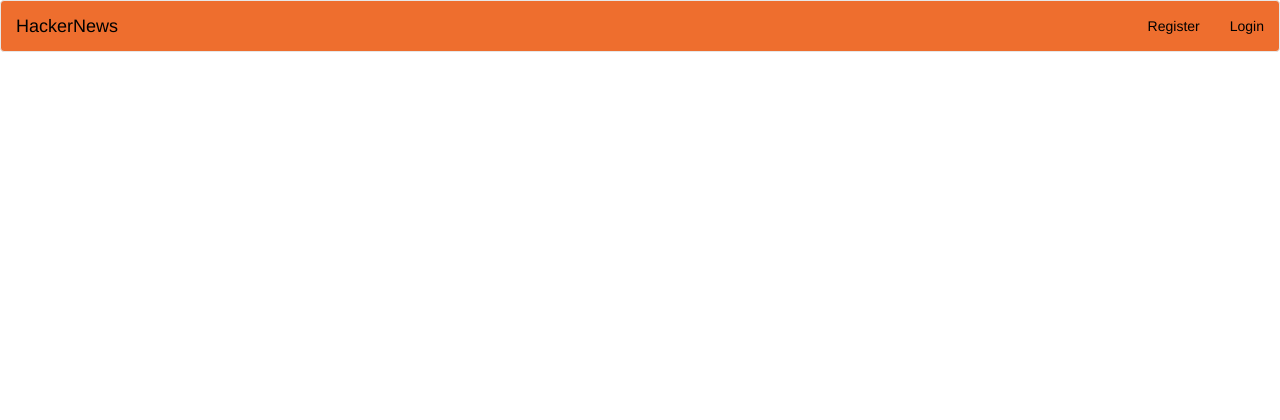
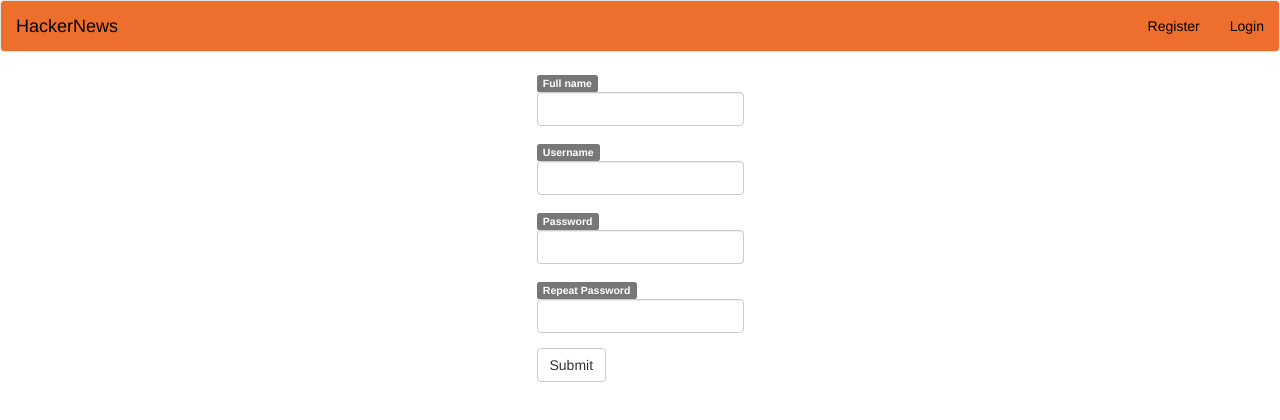
Before and after one commit to Databasserne/HackerNews-Frontend, a React (Create React App) app: page /register in a window 1280 px wide. Shown: the top 420 px of the page. Built offline with nearby package versions, Linux system fonts and the light colour scheme.

Commit message:
Added layout for register

```diff
--- a/src/components/Main.js
+++ b/src/components/Main.js
@@ -3,12 +3,14 @@ import { Route } from 'react-router-dom';
 
 import Posts from './Posts';
 import Login from './Login';
+import Register from './Register';
 
 export default () => {
     return (
         <main>
             <Route exact path="/" component={Posts} />
             <Route path="/login" component={Login} />
+            <Route path="/register" component={Register} />
         </main>
     );
 }
--- /dev/null
+++ b/src/components/Register/Register.js
@@ -0,0 +1,71 @@
+import React, { Component } from 'react';
+import { connect } from 'react-redux';
+
+import './style.css';
+
+class Register extends Component {
+
+    constructor(props) {
+        super(props);
+
+        this.state = { fullName: '', username: '', password: '', repeatPassword: '' };
+
+        this.handleChangeFullname = this.handleChangeFullname.bind(this);
+        this.handleChangeUsername = this.handleChangeUsername.bind(this);
+        this.handleChangePassword = this.handleChangePassword.bind(this);
+        this.handleChangeRepeatPassword = this.handleChangeRepeatPassword.bind(this);
+    }
+
+    handleChangeFullname(event) {
+        this.setState({ fullName: event.target.value });
+    }
+
+    handleChangeUsername(event) {
+        this.setState({ username: event.target.value });
+    }
+
+    handleChangePassword(event) {
+        this.setState({ password: event.target.value });
+    }
+
+    handleChangeRepeatPassword(event) {
+        this.setState({ repeatPassword: event.target.value });
+    }
+
+    handleSubmit(event) {
+        const { fullName, username, password, repeatPassword } = this.state;
+        console.log("Submit:", username, password);
+
+        this.props.login(username, password);
+
+        event.preventDefault();
+    }
+
+    render() {
+        return (
+            <div className="container">
+                <form onSubmit={this.handleSubmit}>
+                    <div className="form-group">
+                        <label className="label label-default">Full name</label>
+                        <input className="form-control" type="text" value={this.state.fullName} onChange={this.handleChangeFullname} />
+                    </div>
+                    <div className="form-group">
+                        <label className="label label-default">Username</label>
+                        <input className="form-control" type="text" value={this.state.username} onChange={this.handleChangeUsername} />
+                    </div>
+                    <div className="form-group">
+                        <label className="label label-default">Password</label>
+                        <input className="form-control" type="password" value={this.state.password} onChange={this.handleChangePassword} />
+                    </div>
+                    <div className="form-group">
+                        <label className="label label-default">Repeat Password</label>
+                        <input className="form-control" type="password" value={this.state.repeatPassword} onChange={this.handleChangeRepeatPassword} />
+                    </div>
+                    <input type="submit" className="btn btn-default" />
+                </form>
+            </div>
+        )
+    }
+}
+
+export default connect()(Register);
--- /dev/null
+++ b/src/components/Register/index.js
@@ -0,0 +1,3 @@
+import Register from './Register';
+
+export default Register;
--- /dev/null
+++ b/src/components/Register/style.scss
@@ -0,0 +1,4 @@
+.container {
+    display: flex;
+    justify-content: center;
+}
```
